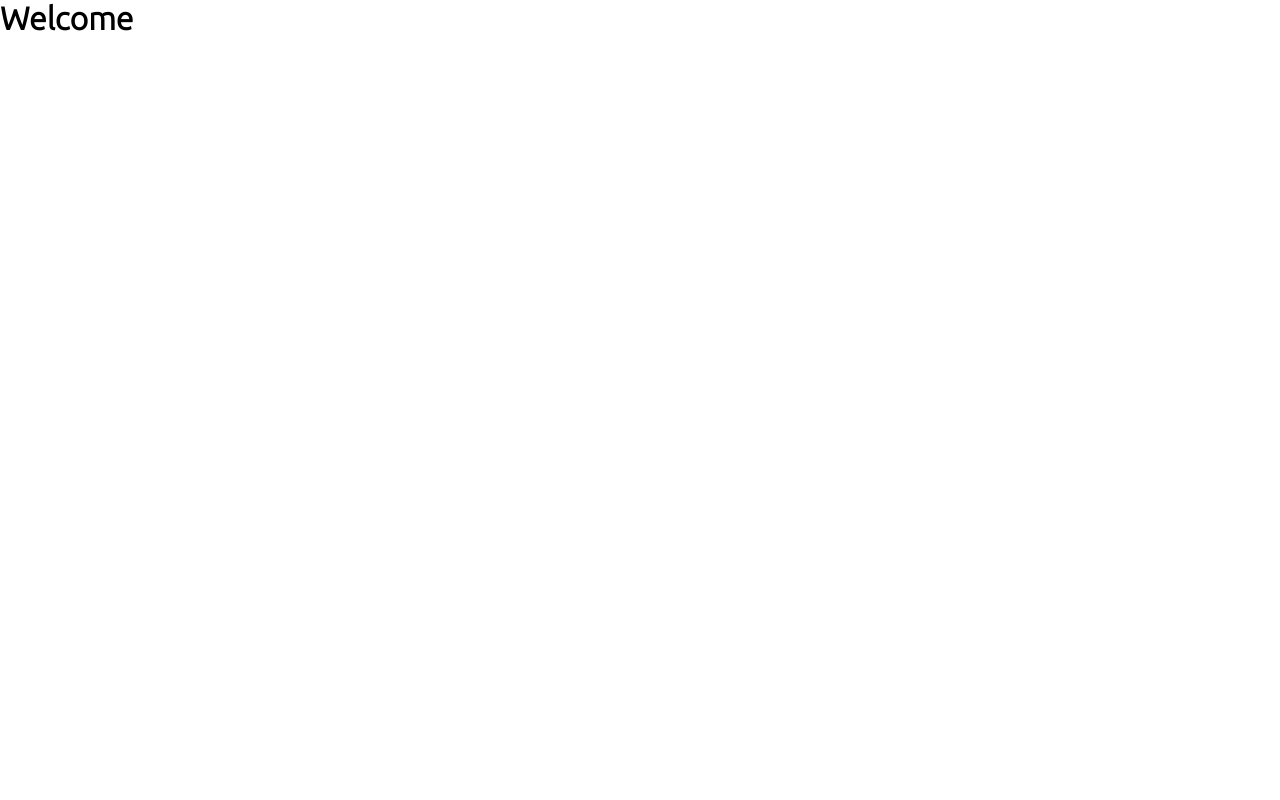
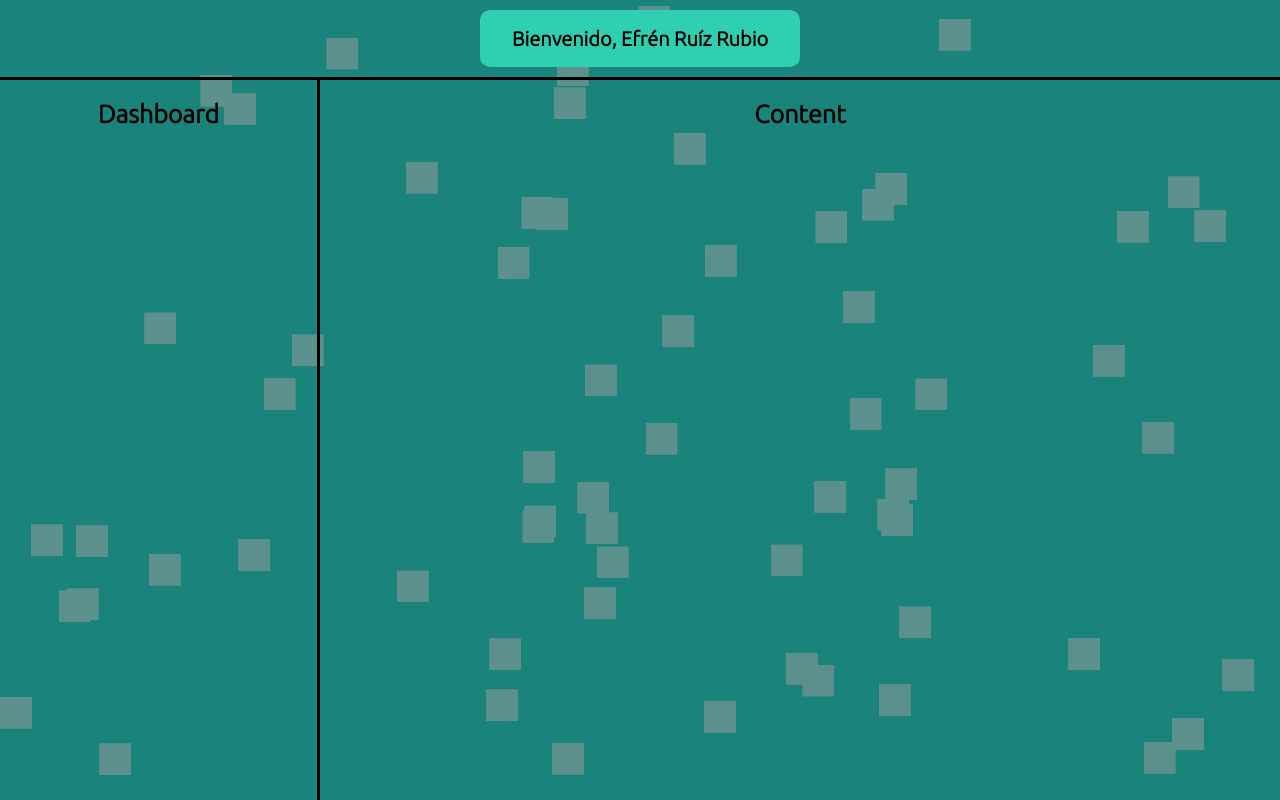
Before and after one commit to efrenruizrubio/intelligent-system, a React app in the folder client/: page /home in a window 1280 px wide. Built offline with nearby package versions, Linux system fonts and the light colour scheme; some packages are replaced by stand-ins of ours.

Commit message:
Components created for the UI

```diff
--- /dev/null
+++ b/client/src/components/Aside/aside.module.scss
@@ -0,0 +1,16 @@
+@use "styles/variables.scss";
+
+.asideContainer {
+    display: flex;
+    justify-content: center;
+    width: 25%;
+    background: variables.$secondary-color-opacity;
+    border-right: 3px solid black;
+
+    &__title {
+        padding: 2rem;
+        font-size: 2.5rem;
+        font-weight: bold;
+    }
+
+}
--- /dev/null
+++ b/client/src/components/Aside/index.js
@@ -0,0 +1,11 @@
+import styles from "./aside.module.scss";
+
+const Aside = ({ title, className = "" }) => {
+  return (
+    <aside className={`${styles.asideContainer} ${className}`}>
+      <p className={styles.asideContainer__title}>{title}</p>
+    </aside>
+  );
+};
+
+export default Aside;
--- a/client/src/components/Header/header.module.scss
+++ b/client/src/components/Header/header.module.scss
@@ -0,0 +1,24 @@
+@use "styles/variables.scss";
+
+.headerContainer {
+    display: flex;
+    height: 10vh;
+    width: 100%;
+    justify-content: center;
+    align-items: center;
+    font-weight: 800;
+    border-bottom: 3px solid black;
+    background: variables.$secondary-color-opacity;
+
+    &__title {
+        font-size: 2rem;
+        background: variables.$primary-color;
+        color: variables.$tertiary-color;
+        width: 25%;
+        height: 75%;
+        border-radius: 10px;
+        display: inherit;
+        justify-content: center;
+        align-items: center;
+    }
+}
--- a/client/src/components/Header/index.js
+++ b/client/src/components/Header/index.js
@@ -1,3 +1,11 @@
 import styles from "./header.module.scss";
 
-const Header = ({}) => {};
+const Header = ({ title, className = "" }) => {
+  return (
+    <header className={`${styles.headerContainer} ${className}`}>
+      <span className={styles.headerContainer__title}>{title}</span>
+    </header>
+  );
+};
+
+export default Header;
--- /dev/null
+++ b/client/src/components/MainContainer/index.js
@@ -0,0 +1,7 @@
+import styles from "./maincontainer.module.scss";
+
+const MainContainer = ({ ...props }) => {
+  return <main className={styles.mainContainer}>{props.children}</main>;
+};
+
+export default MainContainer;
--- /dev/null
+++ b/client/src/components/MainContainer/maincontainer.module.scss
@@ -0,0 +1,5 @@
+.mainContainer {
+    display: flex;
+    height: 90vh;
+    width: 100%;
+}
--- /dev/null
+++ b/client/src/components/Section/index.js
@@ -0,0 +1,11 @@
+import styles from "./section.module.scss";
+
+const Section = ({ title, className = "" }) => {
+  return (
+    <section className={`${styles.sectionContainer} ${className}`}>
+      <p className={styles.sectionContainer__title}>{title}</p>
+    </section>
+  );
+};
+
+export default Section;
--- /dev/null
+++ b/client/src/components/Section/section.module.scss
@@ -0,0 +1,14 @@
+@use "styles/variables.scss";
+
+.sectionContainer {
+    display: flex;
+    width: 75%;
+    justify-content: center;
+    background: variables.$secondary-color-opacity;
+
+    &__title {
+        padding: 2rem;
+        font-size: 2.5rem;
+        font-weight: bold;
+    }
+}
--- a/client/src/components/index.js
+++ b/client/src/components/index.js
@@ -3,3 +3,7 @@ export { default as Input } from "./Input";
 export { default as Particles } from "./Particles";
 export { default as RegisterForm } from "./sections/Register";
 export { default as DashboardPage } from "./sections/DashboardPage";
+export { default as Header } from "./Header";
+export { default as MainContainer } from "./MainContainer";
+export { default as Aside } from "./Aside";
+export { default as Section } from "./Section";
--- a/client/src/components/sections/DashboardPage/index.js
+++ b/client/src/components/sections/DashboardPage/index.js
@@ -1,5 +1,19 @@
+import { Header, MainContainer, Aside, Section } from "components";
+
+const name = " Efrén Ruíz Rubio";
+const asideTitle = "Dashboard";
+const sectionTitle = "Content";
+
 const DashboardPage = () => {
-  return <h1>Welcome</h1>;
+  return (
+    <>
+      <Header title={`Bienvenido, ${name}`} />
+      <MainContainer>
+        <Aside title={asideTitle} />
+        <Section title={sectionTitle} />
+      </MainContainer>
+    </>
+  );
 };
 
 export default DashboardPage;
--- a/client/src/components/sections/Login/index.js
+++ b/client/src/components/sections/Login/index.js
@@ -1,7 +1,7 @@
 import styles from "./login.module.scss";
 import logo from "assets/img/logo.png";
 import { useState } from "react";
-import { Input, Particles } from "components";
+import { Input } from "components";
 import { Link, Navigate } from "react-router-dom";
 import Swal from "sweetalert2";
 import Axios from "axios";
@@ -31,13 +31,21 @@ const LoginForm = () => {
       email: email,
       password: password,
     }).then((res) => {
+      res.data.split(" ");
       if (res.data === "not-found") {
-        alert("El correo no se encuentra registrado");
+        Toast.fire({
+          title: "No se encuentra el correo",
+          icon: "error",
+        });
       } else if (res.data === "wrong-password") {
-        alert("La contraseña es incorrecta");
+        Toast.fire({
+          title: "La contraseña es incorrecta",
+          icon: "error",
+        });
       } else if (res.data === "success") {
         Toast.fire({
           title: "Acceso exitoso",
+          icon: "success",
         }).then((result) => {
           if (result.isConfirmed) {
             setIsLoggedIn(true);
@@ -49,7 +57,6 @@ const LoginForm = () => {
   return (
     <>
       {isLoggedIn ? <Navigate to="/home" /> : null}
-      <Particles />
       <main className={styles.container}>
         <img src={logo} alt="logo" width={1378} height={1378} />
         <fieldset className={styles.fieldset}>
--- a/client/src/components/sections/Login/login.module.scss
+++ b/client/src/components/sections/Login/login.module.scss
@@ -4,7 +4,6 @@
     height: 100vh;
     display: flex;
     align-items: center;
-
     &__form__input {
         font-family: variables.$font-family;
     }
--- a/client/src/components/sections/Register/index.js
+++ b/client/src/components/sections/Register/index.js
@@ -1,7 +1,7 @@
 import styles from "./register.module.scss";
 import logo from "assets/img/logo.png";
 import { useState } from "react";
-import { Input, Particles } from "components";
+import { Input } from "components";
 import { Link } from "react-router-dom";
 import Axios from "axios";
 
@@ -25,7 +25,6 @@ const RegisterForm = () => {
   };
   return (
     <>
-      <Particles />
       <main className={styles.container}>
         <img src={logo} alt="logo" width={1378} height={1378} />
         <fieldset className={styles.fieldset}>
--- a/client/src/pages/Dashboard.js
+++ b/client/src/pages/Dashboard.js
@@ -1,7 +1,7 @@
 import { DashboardPage } from "components";
 
 const Dashboard = () => {
-  return <DashboardPage />;
+  return <DashboardPage/>;
 };
 
 export default Dashboard;
--- a/client/src/router/App.js
+++ b/client/src/router/App.js
@@ -3,10 +3,12 @@ import React from "react";
 import Login from "pages/Login";
 import Register from "pages/Register";
 import Dashboard from "pages/Dashboard";
+import {Particles} from "components";
 
 function App() {
   return (
     <div className="App">
+      <Particles/>
       <Routes>
         <Route path="/" element={<Login />} />
         <Route path="/register" element={<Register />} />
--- a/client/src/styles/variables.scss
+++ b/client/src/styles/variables.scss
@@ -1,6 +1,8 @@
 $primary-color: #2FD0B1;
 $secondary-color: #1B847D;
+$secondary-color-opacity: rgba(27, 132, 125, 0.5);
 $tertiary-color: black;
+$bg-color: #d02f4e;
 $input-text: white;
 $font-family: 'Ubuntu',
 sans-serif;
```
Also changed, not shown: server/src/index.js (+0 -22 lines).
